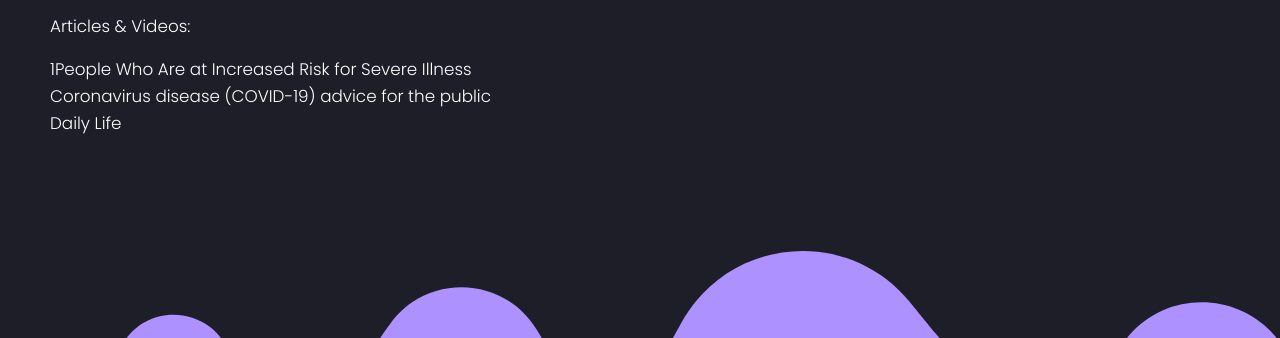
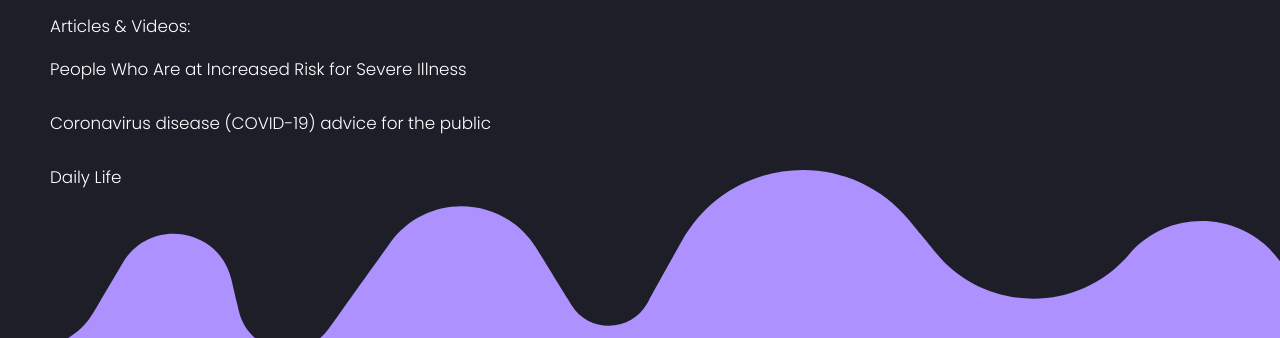
Before and after one commit to anahitahassan/Covid-Help-Hub, a plain HTML site: page resources.html in a window 1280 px wide. Shown: the part 462-800 px from the top of the page. Drawn offline with nearby package versions, Linux system fonts and the light colour scheme.

Commit message:
Update resources.html

```diff
--- a/resources.html
+++ b/resources.html
@@ -55,10 +55,9 @@
     <h1 class="display-5 title">Recources</h1>
     <p class="subtitle" >There are many helpful videos and articles available online with information about the virus.<br />Here are some useful links.</p>
     <p class="info" >Articles & Videos: </p>
-    <p class = "info" href="https://www.cdc.gov/coronavirus/2019-ncov/need-extra-precautions/people-at-increased-risk.html">1People Who Are at Increased Risk for Severe Illness
-        <br href="https://www.who.int/emergencies/diseases/novel-coronavirus-2019/advice-for-public/videos">Coronavirus disease (COVID-19) advice for the public
-        <br href="https://www.cdc.gov/coronavirus/2019-ncov/daily-life-coping/managing-stress-anxiety.html">Daily Life
-    <br /><br /><br /><br /><br /><br />
+    <p class = "info" href="https://www.cdc.gov/coronavirus/2019-ncov/need-extra-precautions/people-at-increased-risk.html">People Who Are at Increased Risk for Severe Illness</br>
+        <br href="https://www.who.int/emergencies/diseases/novel-coronavirus-2019/advice-for-public/videos">Coronavirus disease (COVID-19) advice for the public</br>
+        <br href="https://www.cdc.gov/coronavirus/2019-ncov/daily-life-coping/managing-stress-anxiety.html">Daily Life</br> </p>
 </div>
 <div class="features">
     <div class="title">Features of Bot</div>
```
